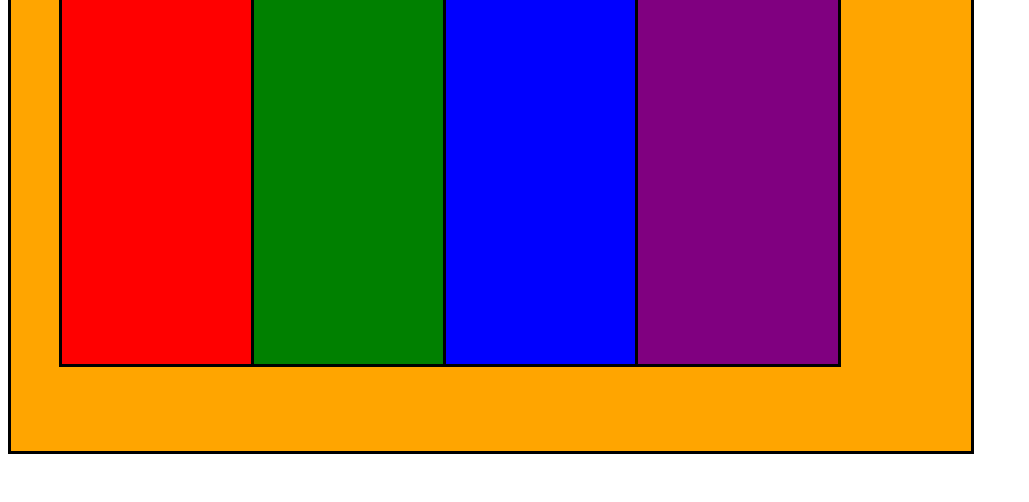
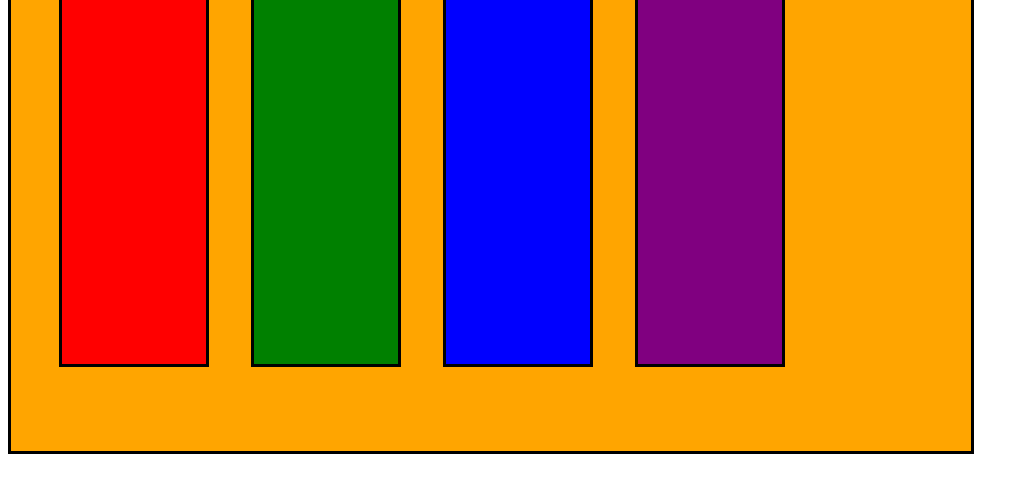
Before and after one commit to Schollar/layouts, a plain HTML site: page index.html in a window 1280 px wide. Shown: the part 120-622 px from the top of the page, without its empty margins (0-1029 px from the left). Drawn offline with Linux system fonts and the light colour scheme.

Commit message:
Fixed width units, changed to % for more correctness

```diff
--- a/css/style.css
+++ b/css/style.css
@@ -7,7 +7,7 @@
 }
 .red{
     position: relative;
-    width: 25vh;
+    width: 15%;
     height: 80%;
     background-color: red;
     top: 4%;
@@ -16,7 +16,7 @@
 }
 .green{
     position: absolute;
-    width: 25vh;
+    width: 15%;
     height: 80%;
     background-color: green;
     left: 25%;
@@ -25,7 +25,7 @@
 }
 .blue{
     position: absolute;
-    width: 25vh;
+    width: 15%;
     height: 80%;
     background-color: blue;
     left: 45%;
@@ -34,7 +34,7 @@
 }
 .purple{
     position: absolute;
-    width: 25vh;
+    width: 15%;
     height: 80%;
     background-color: purple;
     left: 65%;
```
